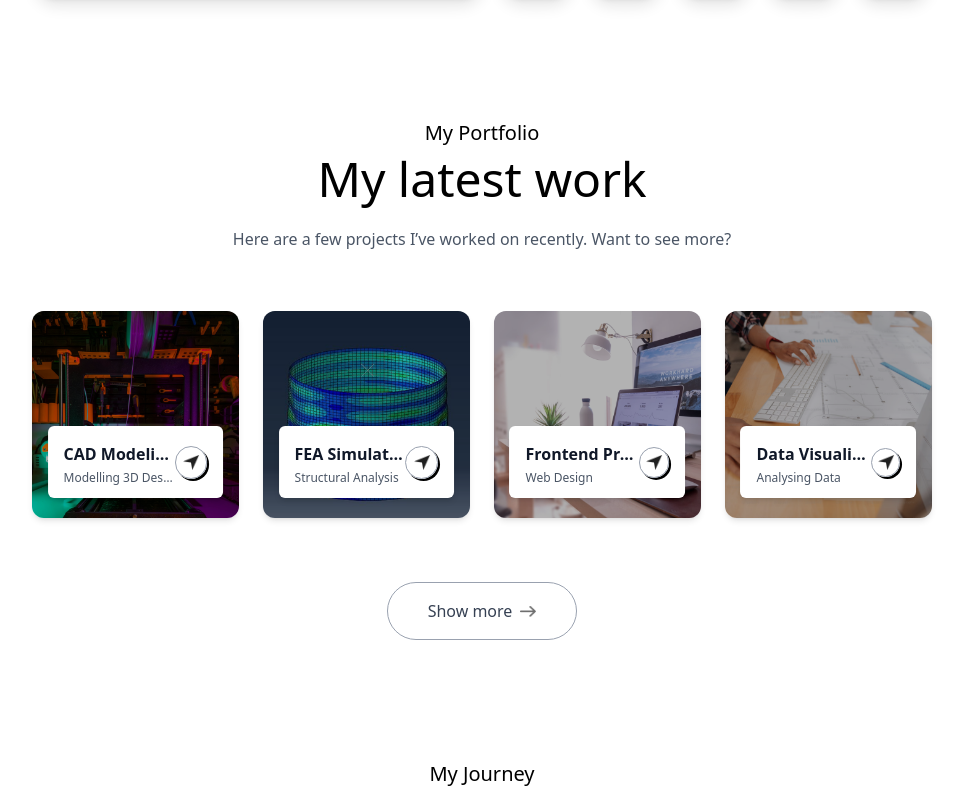
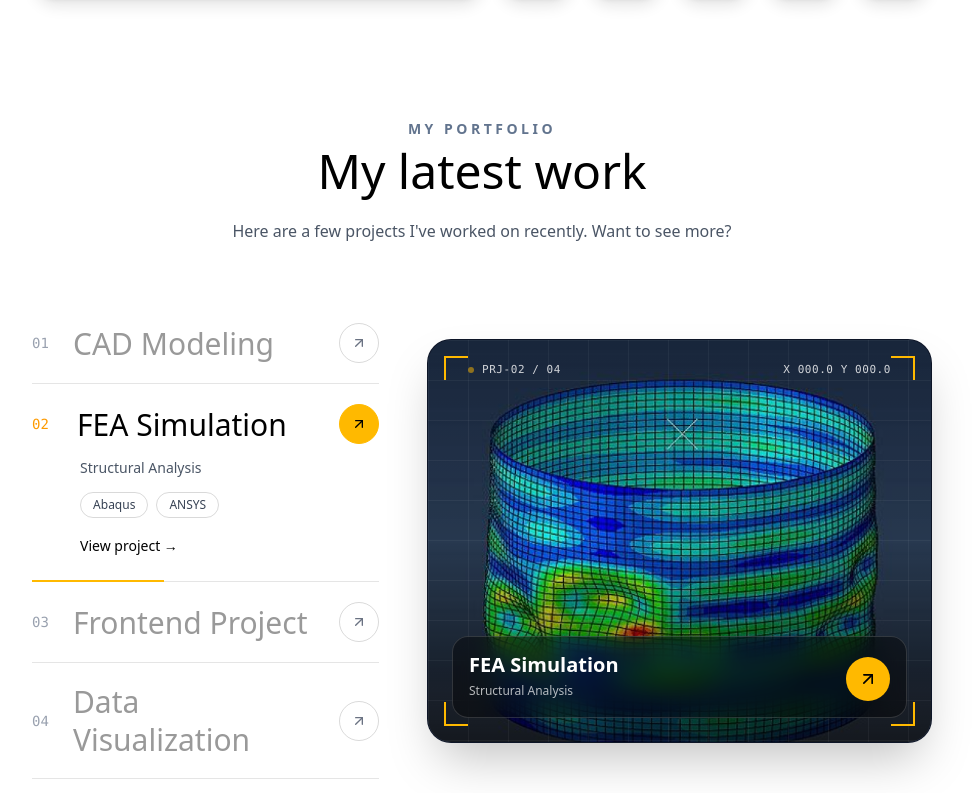
Before and after one commit to syedzainalii/portfolio, a Next.js app in the folder client/: page / in a window 1280 px wide. Shown: the part 4167-4960 px from the top of the page, without its empty margins (158-1130 px from the left). Built offline with nearby package versions, Linux system fonts and the light colour scheme; a web font is replaced by a local one.

Commit message:
work section update

```diff
--- a/client/app/Components/Work.jsx
+++ b/client/app/Components/Work.jsx
@@ -1,68 +1,278 @@
 "use client";
 
-import { workData, assets } from "@/assets/assets";
+import { useEffect, useRef, useState } from "react";
 import Image from "next/image";
 import Link from "next/link";
+import { motion, useInView, useReducedMotion } from "motion/react";
+import { ArrowUpRight } from "lucide-react";
+import { workData } from "@/assets/assets";
 import SectionPageLink from "./SectionPageLink";
 
+const AUTOPLAY_MS = 5000;
+
+const toSlug = (title) => title.toLowerCase().replace(/\s+/g, "-");
+
 const Work = ({ preview = false }) => {
+  const projects = preview ? workData.slice(0, 4) : workData;
+  const total = projects.length;
+
+  const [active, setActive] = useState(0);
+  const [paused, setPaused] = useState(false);
+  const [inspect, setInspect] = useState(false);
+
+  const sectionRef = useRef(null);
+  const vLine = useRef(null);
+  const hLine = useRef(null);
+  const ring = useRef(null);
+  const readout = useRef(null);
+
+  const inView = useInView(sectionRef, { margin: "-20% 0px -20% 0px" });
+  const reduceMotion = useReducedMotion();
+  const playing = inView && !paused && !reduceMotion && total > 1;
+
+  // Autoplay
+  useEffect(() => {
+    if (!playing) return;
+    const id = setTimeout(() => setActive((a) => (a + 1) % total), AUTOPLAY_MS);
+    return () => clearTimeout(id);
+  }, [active, playing, total]);
+
+  // Crosshair + coordinates (updated through refs, so no re-render per mouse move)
+  const trackPointer = (e) => {
+    if (e.pointerType !== "mouse") return;
+    const r = e.currentTarget.getBoundingClientRect();
+    const x = e.clientX - r.left;
+    const y = e.clientY - r.top;
+    if (vLine.current) vLine.current.style.transform = `translateX(${x}px)`;
+    if (hLine.current) hLine.current.style.transform = `translateY(${y}px)`;
+    if (ring.current) ring.current.style.transform = `translate(${x}px, ${y}px)`;
+    if (readout.current) {
+      const px = ((x / r.width) * 200).toFixed(1).padStart(5, "0");
+      const py = ((y / r.height) * 150).toFixed(1).padStart(5, "0");
+      readout.current.textContent = `X ${px}  Y ${py}`;
+    }
+  };
+
+  const current = projects[active];
+
   return (
     <section
       id="work"
-      className="w-full px-[12%] py-20"
+      ref={sectionRef}
+      className="w-full px-6 py-20 sm:px-10 lg:px-[12%]"
     >
       {/* Heading */}
-      <h4 className="text-center mb-2 text-xl font-Ovo">
+      <h4 className="mb-2 text-center text-xs font-semibold uppercase tracking-[0.25em] text-slate-500 dark:text-slate-400 sm:text-sm">
         My Portfolio
       </h4>
-
-      <h2 className="text-center text-4xl sm:text-5xl font-Ovo">
-        My latest work
-      </h2>
-
-      <p className="text-center max-w-2xl mx-auto mt-5 mb-14 font-Ovo text-gray-600">
-        Here are a few projects I’ve worked on recently. Want to see more?
+      <h2 className="text-center font-Ovo text-4xl sm:text-5xl">My latest work</h2>
+      <p className="mx-auto mb-14 mt-5 max-w-2xl text-center font-Ovo text-gray-600 dark:text-white/70">
+        Here are a few projects I&apos;ve worked on recently. Want to see more?
       </p>
 
-      {/* Projects Grid */}
-      <div className="grid grid-cols-1 sm:grid-cols-2 md:grid-cols-3 lg:grid-cols-4 gap-6">
-        {(preview ? workData.slice(0, 4) : workData).map((project, index) => {
-          const slug = project.title
-            .toLowerCase()
-            .replace(/\s+/g, "-");
+      <div
+        className="grid items-center gap-8 lg:grid-cols-12 lg:gap-12"
+        onMouseEnter={() => setPaused(true)}
+        onMouseLeave={() => setPaused(false)}
+        onFocus={() => setPaused(true)}
+        onBlur={() => setPaused(false)}
+      >
+        {/* ===== Viewport ===== */}
+        <Link
+          href={`/work/${toSlug(current.title)}`}
+          aria-label={`Open ${current.title}`}
+          tabIndex={-1}
+          onPointerEnter={(e) => {
+            if (e.pointerType === "mouse") {
+              setInspect(true);
+              trackPointer(e);
+            }
+          }}
+          onPointerMove={trackPointer}
+          onPointerLeave={() => setInspect(false)}
+          className="relative order-1 block aspect-[4/3] cursor-crosshair overflow-hidden rounded-3xl border border-black/10 bg-slate-900 shadow-2xl dark:border-white/15 lg:order-2 lg:col-span-7 lg:aspect-[5/4]"
+        >
+          {/* Stacked images, crossfaded */}
+          {projects.map((p, i) => (
+            <Image
+              key={p.title}
+              src={p.bgImage}
+              alt=""
+              fill
+              priority={i === 0}
+              sizes="(min-width: 1024px) 58vw, 100vw"
+              className={`object-cover transition-all duration-700 ease-out motion-reduce:transition-none ${
+                i === active ? "scale-100 opacity-100" : "scale-110 opacity-0"
+              }`}
+            />
+          ))}
 
+          {/* Readability gradient + faint measurement grid */}
+          <div className="absolute inset-0 bg-gradient-to-t from-black/75 via-black/5 to-black/20" />
+          <div
+            aria-hidden
+            className="absolute inset-0 opacity-70"
+            style={{
+              backgroundImage:
+                "linear-gradient(to right, rgba(255,255,255,0.07) 1px, transparent 1px), linear-gradient(to bottom, rgba(255,255,255,0.07) 1px, transparent 1px)",
+              backgroundSize: "40px 40px",
+            }}
+          />
+
+          {/* Corner brackets */}
+          <span aria-hidden className="absolute left-4 top-4 h-6 w-6 border-l-2 border-t-2 border-amber-400" />
+          <span aria-hidden className="absolute right-4 top-4 h-6 w-6 border-r-2 border-t-2 border-amber-400" />
+          <span aria-hidden className="absolute bottom-4 left-4 h-6 w-6 border-b-2 border-l-2 border-amber-400" />
+          <span aria-hidden className="absolute bottom-4 right-4 h-6 w-6 border-b-2 border-r-2 border-amber-400" />
+
+          {/* Top status row */}
+          <div className="absolute inset-x-10 top-5 flex items-center justify-between font-mono text-[11px] leading-5 tracking-wider text-white/80">
+            <span className="flex items-center gap-2">
+              <span className="h-1.5 w-1.5 animate-pulse rounded-full bg-amber-400 motion-reduce:animate-none" />
+              PRJ-{String(active + 1).padStart(2, "0")} / {String(total).padStart(2, "0")}
+            </span>
+            <span ref={readout} className="hidden tabular-nums sm:block">
+              X 000.0  Y 000.0
+            </span>
+          </div>
+
+          {/* Crosshair */}
+          <div
+            aria-hidden
+            className={`pointer-events-none absolute inset-0 transition-opacity duration-300 ${
+              inspect ? "opacity-100" : "opacity-0"
+            }`}
+          >
+            <span ref={vLine} className="absolute inset-y-0 left-0 w-px bg-white/40" />
+            <span ref={hLine} className="absolute inset-x-0 top-0 h-px bg-white/40" />
+            <span
+              ref={ring}
+              className="absolute left-0 top-0 -ml-3 -mt-3 h-6 w-6 rounded-full border border-amber-400"
+            />
+          </div>
+
+          {/* Title block */}
+          <motion.div
+            key={active}
+            initial={{ opacity: 0, y: 14 }}
+            animate={{ opacity: 1, y: 0 }}
+            transition={{ duration: 0.45 }}
+            className="absolute inset-x-5 bottom-5 flex items-end justify-between gap-4 rounded-2xl border border-white/15 bg-black/40 p-4 backdrop-blur-md sm:inset-x-6 sm:bottom-6"
+          >
+            <div className="min-w-0">
+              <h3 className="truncate text-lg font-semibold leading-6 text-white sm:text-xl">
+                {current.title}
+              </h3>
+              <p className="mt-1 truncate text-xs leading-5 text-white/70">
+                {current.description}
+              </p>
+            </div>
+            <span className="grid h-11 w-11 shrink-0 place-items-center rounded-full bg-amber-400 text-black">
+              <ArrowUpRight className="h-5 w-5" />
+            </span>
+          </motion.div>
+        </Link>
+
+        {/* ===== Project index ===== */}
+        <ul className="order-2 lg:order-1 lg:col-span-5">
+          {projects.map((project, i) => {
+            const isActive = i === active;
             return (
-            <Link href={`/work/${slug}`} key={index} className="group">
-              <div
-                className="aspect-square bg-cover bg-center rounded-xl relative cursor-pointer shadow-md transition-all duration-500 group-hover:scale-105"
-                style={{ backgroundImage: `url(${project.bgImage})` }}
+              <li key={project.title}>
+                <Link
+                  href={`/work/${toSlug(project.title)}`}
+                  onPointerEnter={(e) => e.pointerType === "mouse" && setActive(i)}
+                  onFocus={() => setActive(i)}
+                  onClick={(e) => {
+                    // Touch: first tap selects the row, second tap opens the project
+                    if (!isActive) {
+                      e.preventDefault();
+                      setActive(i);
+                    }
+                  }}
+                  className="group relative block border-b border-black/10 py-5 outline-none focus-visible:bg-black/[0.03] dark:border-white/10 dark:focus-visible:bg-white/5"
                 >
-                {/* Overlay */}
-                <div className="absolute inset-0 bg-black/30 rounded-xl" />
+                  <div className="flex items-center gap-4 sm:gap-6">
+                    <span
+                      className={`font-mono text-sm tabular-nums transition-colors duration-300 ${
+                        isActive ? "text-amber-500" : "text-gray-400 dark:text-white/40"
+                      }`}
+                    >
+                      {String(i + 1).padStart(2, "0")}
+                    </span>
 
-                {/* Card Info */}
-                <div className="bg-white w-[85%] rounded-md absolute bottom-5 left-1/2 -translate-x-1/2 py-3 px-4 flex items-center justify-between duration-500 group-hover:bottom-7 shadow-md">
-                  <div className="overflow-hidden">
-                    <h3 className="font-semibold truncate text-gray-900">
+                    <h3
+                      className={`flex-1 font-Ovo text-2xl leading-tight transition-all duration-300 sm:text-3xl ${
+                        isActive
+                          ? "translate-x-1 opacity-100"
+                          : "opacity-40 group-hover:opacity-70"
+                      }`}
+                    >
                       {project.title}
                     </h3>
-                    <p className="text-xs text-gray-600 truncate">
+
+                    <span
+                      className={`grid h-10 w-10 place-items-center rounded-full border transition-all duration-300 ${
+                        isActive
+                          ? "border-amber-400 bg-amber-400 text-black"
+                          : "border-black/15 text-gray-500 dark:border-white/20 dark:text-white/60"
+                      }`}
+                    >
+                      <ArrowUpRight className="h-4 w-4" />
+                    </span>
+                  </div>
+
+                  {/* Expanding details */}
+                  <div
+                    className={`grid transition-all duration-500 ease-out motion-reduce:transition-none ${
+                      isActive ? "grid-rows-[1fr] opacity-100" : "grid-rows-[0fr] opacity-0"
+                    }`}
+                  >
+                    <div className="overflow-hidden pl-9 sm:pl-12">
+                      <p className="pt-3 text-sm leading-6 text-gray-600 dark:text-white/70">
                         {project.description}
                       </p>
+
+                      {project.tools?.length > 0 && (
+                        <ul className="mt-3 flex flex-wrap gap-2">
+                          {project.tools.map((tool) => (
+                            <li
+                              key={tool}
+                              className="rounded-full border border-black/15 px-3 py-0.5 text-xs leading-5 text-gray-700 dark:border-white/20 dark:text-white/80"
+                            >
+                              {tool}
+                            </li>
+                          ))}
+                        </ul>
+                      )}
+
+                      <span className="mt-4 inline-block text-sm font-medium leading-6">
+                        View project &rarr;
+                      </span>
+                    </div>
                   </div>
 
-                  <div className="border rounded-full border-gray-400 w-9 aspect-square flex items-center justify-center shadow-[2px_2px_0_#000] group-hover:bg-[#44CF6C] group-hover:border-[#44CF6C] transition-all duration-300">
-                    <Image
-                      src={assets.send_icon}
-                      alt=""
-                      className="w-4 group-hover:brightness-0"
+                  {/* Autoplay progress line */}
+                  {isActive &&
+                    (playing ? (
+                      <motion.span
+                        aria-hidden
+                        initial={{ width: 0 }}
+                        animate={{ width: "100%" }}
+                        transition={{ duration: AUTOPLAY_MS / 1000, ease: "linear" }}
+                        className="absolute -bottom-px left-0 h-[2px] bg-amber-400"
                       />
-                  </div>
-                </div>
-              </div>
+                    ) : (
+                      <span
+                        aria-hidden
+                        className="absolute -bottom-px left-0 h-[2px] w-full bg-amber-400"
+                      />
+                    ))}
                 </Link>
+              </li>
             );
           })}
+        </ul>
       </div>
 
       {preview && <SectionPageLink href="/work" label="Show more" />}
--- a/client/assets/assets.js
+++ b/client/assets/assets.js
@@ -127,26 +127,31 @@ export const workData = [
         title: 'CAD Modeling',
         description: 'Modelling 3D Designs',
         bgImage: '/work-1.png',
+        tools: ['SolidWorks', 'CATIA'],
     },
     {
         title: 'FEA Simulation',
         description: 'Structural Analysis',
         bgImage: '/work-2.png',
+        tools: ['Abaqus', 'ANSYS'],
     },
     {
         title: 'Frontend Project',
         description: 'Web Design',
         bgImage: '/work-3.png',
+        tools: ['Next.js', 'Tailwind'],
     },
     {
         title: 'Data Visualization',
         description: 'Analysing Data',
         bgImage: '/work-4.png',
+        tools: ['Tableau', 'Power BI'],
     },
     {
         title: 'Video Editing',
         description: 'Promotional Video',
         bgImage: '/work-5.png',
+        tools: ['Premiere Pro', 'After Effects'],
     },
 ];
 
```
Lines whose indentation alone changed are shown as unchanged.
